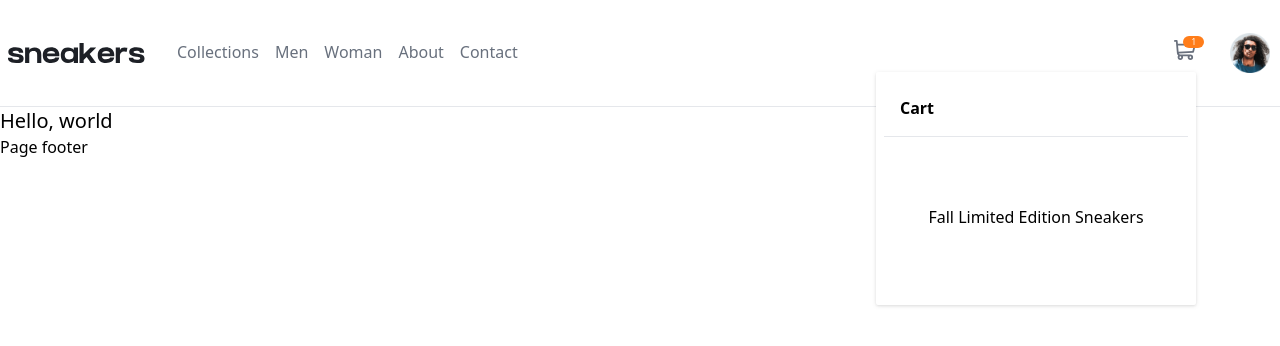
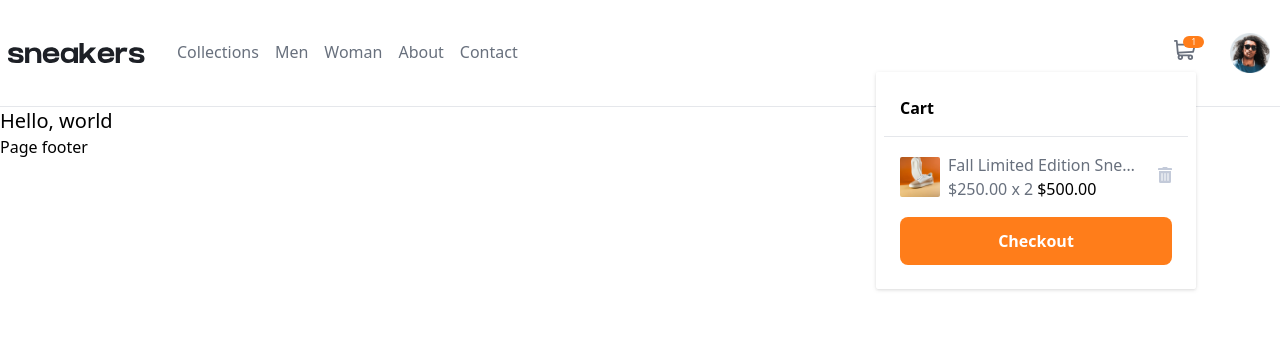
Before and after one commit to dominikrubroeder/ecommerce-product-page-website, a Next.js app: page / in a window 1280 px wide. Both pictures are taken after a click on the picture 1185 px from the left and 50 px from the top of the page. Shown: the top 346 px of the page. Built offline with nearby package versions, Linux system fonts and the light colour scheme.

Commit message:
Continue building cart functionality and logic

```diff
--- a/components/cart/Cart.tsx
+++ b/components/cart/Cart.tsx
@@ -1,6 +1,7 @@
 import React, { useState } from 'react';
 import Image from 'next/image';
 import { ICartItem, cartItemsData } from '../../data';
+import CartItem from './CartItem';
 
 const Cart: React.FC = () => {
   const [isOpen, setIsOpen] = useState(false);
@@ -29,20 +30,37 @@ const Cart: React.FC = () => {
           <header className="border-b">
             <div className="font-bold p-4">Cart</div>
           </header>
-          <div className="flex items-center justify-center min-h-[10rem]">
+          <div className="p-4">
             {cartItems.length === 0 && (
+              <div className="min-h-[10rem] flex items-center justify-center">
                 <p className="text-app-neutral-blue-grayish-dark">
                   Your cart is empty.
                 </p>
+              </div>
             )}
 
+            <div className="grid gap-4">
               {cartItems.length > 0 && (
-              <ul>
+                <ul className="grid gap-2">
                   {cartItems.map((cartItem, index) => (
-                  <li key={index}>{cartItem.title}</li>
+                    <li key={index}>
+                      <CartItem
+                        id={cartItem.id}
+                        title={cartItem.title}
+                        value={cartItem.value}
+                        amount={cartItem.amount}
+                        images={cartItem.images}
+                        thumbnails={cartItem.thumbnails}
+                      />
+                    </li>
                   ))}
                 </ul>
               )}
+
+              <button className="text-white font-bold rounded-lg p-3 bg-app-primary-orange">
+                Checkout
+              </button>
+            </div>
           </div>
         </div>
       )}
--- a/components/cart/CartItem.tsx
+++ b/components/cart/CartItem.tsx
@@ -1,8 +1,45 @@
+import Image from 'next/image';
 import React from 'react';
 import { ICartItem } from '../../data';
 
-const CartItem: React.FC<ICartItem> = () => {
-  return <div></div>;
+const CartItem: React.FC<ICartItem> = (props) => {
+  return (
+    <div className="flex items-center gap-2">
+      <div className="shrink-0 flex items-center">
+        <Image
+          src={props.thumbnails[0]}
+          width={40}
+          height={40}
+          alt={props.title}
+          className="rounded-sm"
+        />
+      </div>
+
+      <div className="flex items-center justify-between gap-2 w-full">
+        <div className="w-full">
+          <h2 className="text-app-neutral-blue-grayish-dark whitespace-nowrap text-ellipsis overflow-hidden w-48">
+            {props.title}
+          </h2>
+
+          <p>
+            <span className="text-app-neutral-blue-grayish-dark mr-1">
+              ${props.value.toFixed(2)} x {props.amount}
+            </span>
+            ${(props.value * props.amount).toFixed(2)}
+          </p>
+        </div>
+
+        <button className="shrink-0">
+          <Image
+            src="/images/icon-delete.svg"
+            width={14}
+            height={16}
+            alt="Icon delete"
+          />
+        </button>
+      </div>
+    </div>
+  );
 };
 
 export default CartItem;
--- a/data.ts
+++ b/data.ts
@@ -14,16 +14,16 @@ export const cartItemsData: ICartItem[] = [
     value: 250,
     amount: 2,
     images: [
-      '/image/image-product-1.jpg',
-      '/image/image-product-2.jpg',
-      '/image/image-product-3.jpg',
-      '/image/image-product-4.jpg',
+      '/images/image-product-1.jpg',
+      '/images/image-product-2.jpg',
+      '/images/image-product-3.jpg',
+      '/images/image-product-4.jpg',
     ],
     thumbnails: [
-      '/image/image-product-1-thumbnail.jpg',
-      '/image/image-product-2-thumbnail.jpg',
-      '/image/image-product-3-thumbnail.jpg',
-      '/image/image-product-4-thumbnail.jpg',
+      '/images/image-product-1-thumbnail.jpg',
+      '/images/image-product-2-thumbnail.jpg',
+      '/images/image-product-3-thumbnail.jpg',
+      '/images/image-product-4-thumbnail.jpg',
     ],
   },
 ];
```
Lines whose indentation alone changed are shown as unchanged.
